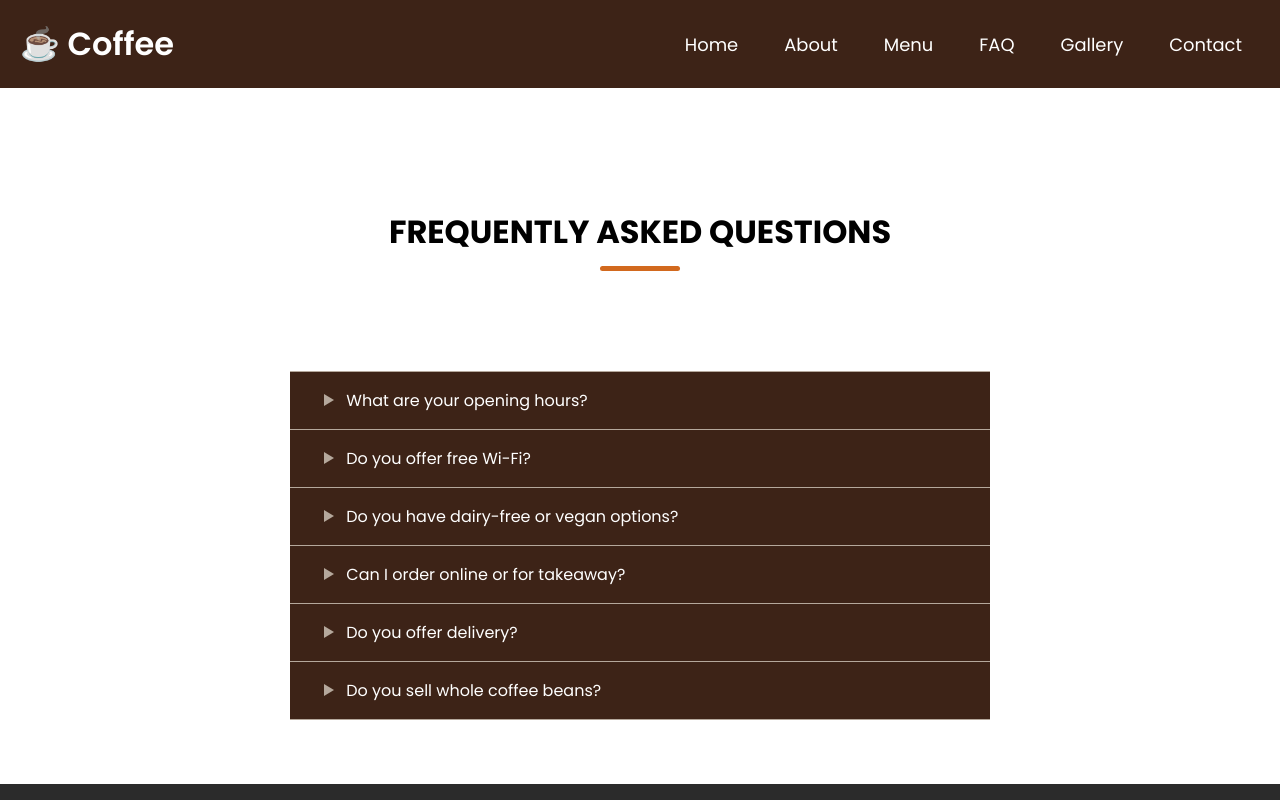
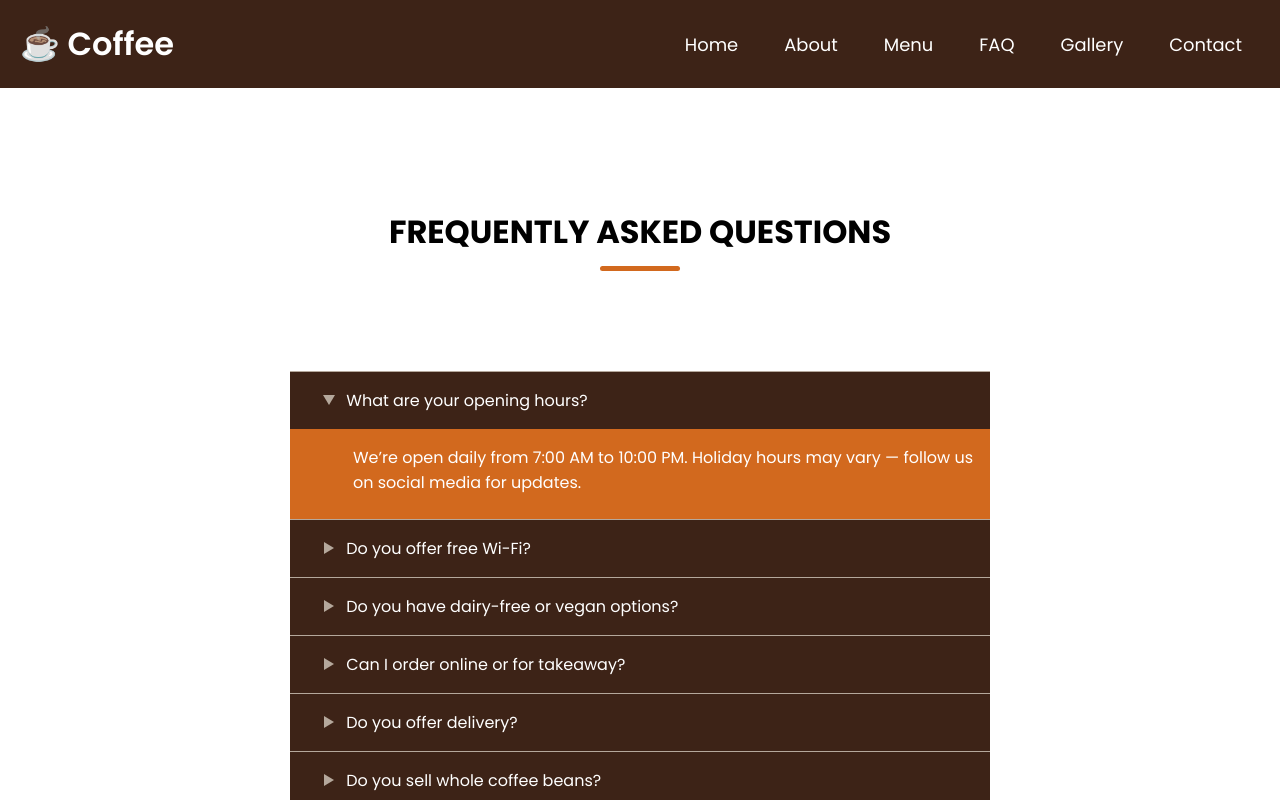
Before and after one commit to abd705/my-coffee-shop, a plain HTML site: page index.html in a window 1280 px wide. Both pictures are taken after a click on the element "What are your opening hours?". Shown: the part 2633-3433 px from the top of the page. Drawn offline with Linux system fonts and the light colour scheme; a web font is replaced by a local one.

Commit message:
Update profile

```diff
--- a/index.html
+++ b/index.html
@@ -87,6 +87,27 @@
                 window.scrollTo({ top: 0, behavior: "smooth" });
             });
         }
+
+
+        /* ===== FAQ TOGGLE (✔ الحل) ===== */
+        const questions = document.querySelectorAll(".faq .q");
+
+        questions.forEach(q => {
+            q.addEventListener("click", () => {
+                const answer = q.nextElementSibling;
+                const arrow = q.querySelector(".arrow");
+
+                document.querySelectorAll(".a").forEach(a => {
+                    if (a !== answer) a.classList.remove("a-opened");
+                });
+                document.querySelectorAll(".arrow").forEach(ar => {
+                    if (ar !== arrow) ar.classList.remove("arrow-rotated");
+                });
+
+                answer.classList.toggle("a-opened");
+                arrow.classList.toggle("arrow-rotated");
+            });
+        });
 
     });
 </script>
```
